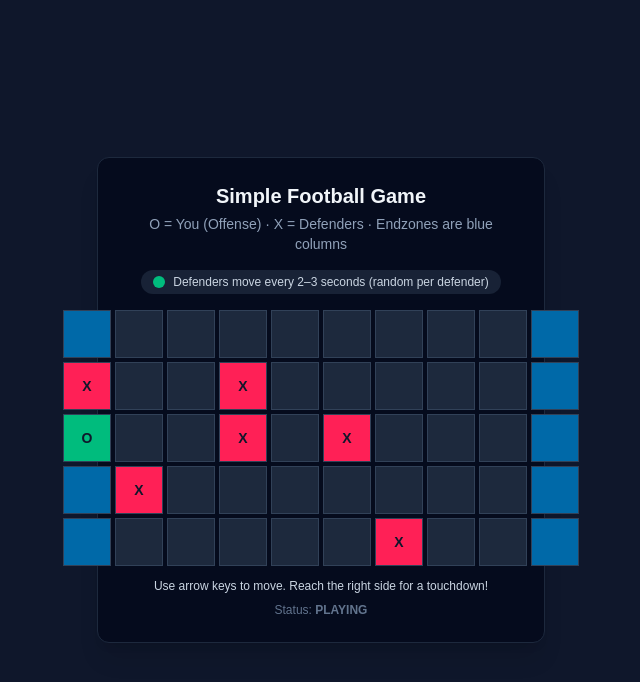
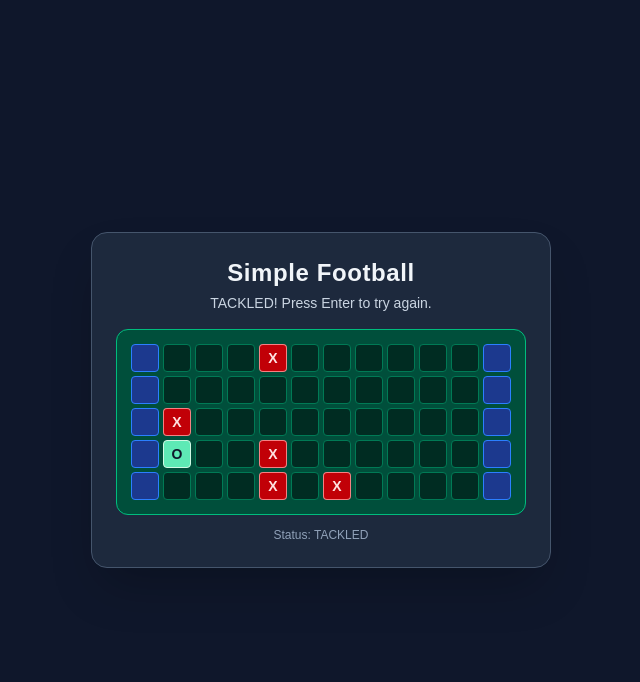
Before and after one commit to VHTips/egame-football, a Next.js app: page / in a window 1280 px wide. Shown: the top 682 px of the page, without its empty margins (319-959 px from the left). Built offline with nearby package versions, Linux system fonts and the light colour scheme.

Commit message:
egame-football-v.03_11_25_25_2228-cols-new-start-pos

```diff
--- a/app/page.tsx
+++ b/app/page.tsx
@@ -1,5 +1,5 @@
 "use client";
-// egame-footbal-v.01_11_25_25_2055_defenders_speed_fix
+// egame-football-v.03_11_25_25_2228-cols-new-start-pos
 
 import React, {
   useCallback,
@@ -16,53 +16,51 @@ type Position = { row: number; col: number };
 type GameStatus = "PLAYING" | "TOUCHDOWN" | "TACKLED";
 
 const ROWS = 5;
-const COLS = 10;
+const COLS = 12; // increased from 10 to 12
 const NUM_DEFENDERS = 6;
 
-// Base player start position
-const PLAYER_START: Position = { row: 2, col: 0 };
+// Helper to create an empty grid
+const createEmptyGrid = (): CellType[][] =>
+  Array.from({ length: ROWS }, () =>
+    Array.from({ length: COLS }, () => "EMPTY" as CellType)
+  );
 
-// Helper to get a random integer between min and max (inclusive)
-function randomInt(min: number, max: number): number {
-  return Math.floor(Math.random() * (max - min + 1)) + min;
+const positionsEqual = (a: Position, b: Position) =>
+  a.row === b.row && a.col === b.col;
+
+const randomInt = (min: number, max: number) =>
+  Math.floor(Math.random() * (max - min + 1)) + min;
+
+// Generate defenders away from the player and from each other
+const generateDefenders = (player: Position): Position[] => {
+  const defenders: Position[] = [];
+
+  while (defenders.length < NUM_DEFENDERS) {
+    const pos: Position = {
+      row: randomInt(0, ROWS - 1),
+      col: randomInt(3, COLS - 1), // keep them away from the very left edge
+    };
+
+    const collidesPlayer = positionsEqual(pos, player);
+    const collidesOther = defenders.some((d) => positionsEqual(d, pos));
+
+    if (!collidesPlayer && !collidesOther) {
+      defenders.push(pos);
+    }
   }
 
-// 2s or 3s delay, chosen randomly each time
+  return defenders;
+};
+
+const clamp = (val: number, min: number, max: number) =>
+  Math.max(min, Math.min(max, val));
+
+// Defenders move on independent random delays (1 or 1.5 seconds)
 function randomDefenderDelayMs(): number {
   return Math.random() < 0.5 ? 1000 : 1500;
 }
 
-// Check if two positions are the same
-function isSamePosition(a: Position, b: Position): boolean {
-  return a.row === b.row && a.col === b.col;
-}
-
-const Page: React.FC = () => {
-  const [player, setPlayer] = useState<Position>(PLAYER_START);
-  const [defenders, setDefenders] = useState<Position[]>([]);
-  const [status, setStatus] = useState<GameStatus>("PLAYING");
-
-  // Refs to keep latest values inside timeouts
-  const playerRef = useRef<Position>(PLAYER_START);
-  const statusRef = useRef<GameStatus>("PLAYING");
-  const defendersTimeoutsRef = useRef<ReturnType<typeof setTimeout>[]>([]);
-
-  // Keep refs updated whenever state changes
-  useEffect(() => {
-    playerRef.current = player;
-  }, [player]);
-
-  useEffect(() => {
-    statusRef.current = status;
-  }, [status]);
-
-  // Clear all defender timeouts
-  const clearDefenderTimeouts = useCallback(() => {
-    defendersTimeoutsRef.current.forEach((id) => clearTimeout(id));
-    defendersTimeoutsRef.current = [];
-  }, []);
-
-  // Compute the next position for a given defender
+// Compute the next position for a given defender, chasing the player
 function getNextDefenderPosition(
   current: Position,
   playerPos: Position,
@@ -131,6 +129,35 @@ const Page: React.FC = () => {
   return current;
 }
 
+const pageStyle =
+  "min-h-screen flex items-center justify-center bg-slate-900 text-slate-100";
+
+// Updated start position per your request: row 3, col 1 (0-based)
+const PLAYER_START: Position = { row: 3, col: 1 };
+
+const Page: React.FC = () => {
+  const [player, setPlayer] = useState<Position>(() => PLAYER_START);
+  const [defenders, setDefenders] = useState<Position[]>([]); // start empty for deterministic SSR
+  const [status, setStatus] = useState<GameStatus>("PLAYING");
+
+  // Refs so timeouts always see the latest player/status
+  const playerRef = useRef<Position>(PLAYER_START);
+  const statusRef = useRef<GameStatus>("PLAYING");
+  const defendersTimeoutsRef = useRef<ReturnType<typeof setTimeout>[]>([]);
+
+  useEffect(() => {
+    playerRef.current = player;
+  }, [player]);
+
+  useEffect(() => {
+    statusRef.current = status;
+  }, [status]);
+
+  const clearDefenderTimeouts = useCallback(() => {
+    defendersTimeoutsRef.current.forEach((id) => clearTimeout(id));
+    defendersTimeoutsRef.current = [];
+  }, []);
+
   // Schedule a movement timeout for a specific defender index
   const scheduleDefenderMove = useCallback(
     (index: number) => {
@@ -145,7 +172,6 @@ const Page: React.FC = () => {
         const currentPlayer = playerRef.current;
 
         setDefenders((prev) => {
-          // In case defenders array changed size
           if (!prev[index]) return prev;
 
           const beforeMove = [...prev];
@@ -161,7 +187,7 @@ const Page: React.FC = () => {
           beforeMove[index] = nextPos;
 
           // Check for collision with player
-          if (isSamePosition(nextPos, currentPlayer)) {
+          if (positionsEqual(nextPos, currentPlayer)) {
             statusRef.current = "TACKLED";
             setStatus("TACKLED");
             return beforeMove;
@@ -181,38 +207,20 @@ const Page: React.FC = () => {
     [setDefenders]
   );
 
-  // Initialize or reset the entire game
   const initGame = useCallback(() => {
     clearDefenderTimeouts();
 
-    const startPlayer = { ...PLAYER_START };
+    const startPlayer: Position = { ...PLAYER_START };
     setPlayer(startPlayer);
     playerRef.current = startPlayer;
 
     setStatus("PLAYING");
     statusRef.current = "PLAYING";
 
-    // Generate defenders away from the player and from each other
-    const newDefenders: Position[] = [];
-    while (newDefenders.length < NUM_DEFENDERS) {
-      const candidate: Position = {
-        row: randomInt(0, ROWS - 1),
-        col: randomInt(3, COLS - 1), // keep them away from the very left
-      };
-
-      const collidesWithPlayer = isSamePosition(candidate, startPlayer);
-      const collidesWithOthers = newDefenders.some((d) =>
-        isSamePosition(d, candidate)
-      );
-
-      if (!collidesWithPlayer && !collidesWithOthers) {
-        newDefenders.push(candidate);
-      }
-    }
-
+    const newDefenders = generateDefenders(startPlayer);
     setDefenders(newDefenders);
 
-    // Schedule individual movement timers for each defender
+    // Schedule movement for each defender
     newDefenders.forEach((_, index) => {
       scheduleDefenderMove(index);
     });
@@ -221,13 +229,12 @@ const Page: React.FC = () => {
   // Run once on mount
   useEffect(() => {
     initGame();
-    // Cleanup on unmount
     return () => {
       clearDefenderTimeouts();
     };
   }, [initGame, clearDefenderTimeouts]);
 
-  // Keyboard controls: arrows move the player, Enter restarts when not playing
+  // Handle keyboard input
   useEffect(() => {
     const handleKeyDown = (event: KeyboardEvent) => {
       const key = event.key;
@@ -240,164 +247,111 @@ const Page: React.FC = () => {
         return;
       }
 
-      // Only allow movement while playing
-      if (statusRef.current !== "PLAYING") return;
-
-      let nextRow = playerRef.current.row;
-      let nextCol = playerRef.current.col;
-
-      if (key === "ArrowUp") {
-        nextRow = Math.max(0, nextRow - 1);
-      } else if (key === "ArrowDown") {
-        nextRow = Math.min(ROWS - 1, nextRow + 1);
-      } else if (key === "ArrowLeft") {
-        nextCol = Math.max(0, nextCol - 1);
-      } else if (key === "ArrowRight") {
-        nextCol = Math.min(COLS - 1, nextCol + 1);
-      } else {
+      if (statusRef.current !== "PLAYING") {
         return;
       }
 
-      // If position wouldn't change, ignore
-      if (
-        nextRow === playerRef.current.row &&
-        nextCol === playerRef.current.col
-      ) {
-        return;
+      let dRow = 0;
+      let dCol = 0;
+
+      if (key === "ArrowUp") dRow = -1;
+      else if (key === "ArrowDown") dRow = 1;
+      else if (key === "ArrowLeft") dCol = -1;
+      else if (key === "ArrowRight") dCol = 1;
+      else return;
+
+      setPlayer((prev) => {
+        const next: Position = {
+          row: clamp(prev.row + dRow, 0, ROWS - 1),
+          col: clamp(prev.col + dCol, 0, COLS - 1),
+        };
+
+        // Touchdown?
+        if (next.col === COLS - 1) {
+          setStatus("TOUCHDOWN");
+          statusRef.current = "TOUCHDOWN";
         }
 
-      const newPlayerPos: Position = { row: nextRow, col: nextCol };
-
-      const defenderOnNewCell = defenders.some((d) =>
-        isSamePosition(d, newPlayerPos)
-      );
-
-      if (defenderOnNewCell) {
-        setPlayer(newPlayerPos);
-        playerRef.current = newPlayerPos;
+        // Collision with defender?
+        if (defenders.some((d) => positionsEqual(d, next))) {
           setStatus("TACKLED");
           statusRef.current = "TACKLED";
-        return;
         }
 
-      if (newPlayerPos.col === COLS - 1) {
-        setPlayer(newPlayerPos);
-        playerRef.current = newPlayerPos;
-        setStatus("TOUCHDOWN");
-        statusRef.current = "TOUCHDOWN";
-        return;
-      }
-
-      setPlayer(newPlayerPos);
-      playerRef.current = newPlayerPos;
+        playerRef.current = next;
+        return next;
+      });
     };
 
     window.addEventListener("keydown", handleKeyDown);
     return () => window.removeEventListener("keydown", handleKeyDown);
   }, [defenders, initGame]);
 
-  // Build the grid from player + defenders
-  const grid: CellType[][] = useMemo(() => {
-    const baseGrid: CellType[][] = Array.from({ length: ROWS }, () =>
-      Array.from({ length: COLS }, () => "EMPTY" as CellType)
-    );
+  const grid = useMemo(() => {
+    const g = createEmptyGrid();
 
-    defenders.forEach((def) => {
-      if (
-        def.row >= 0 &&
-        def.row < ROWS &&
-        def.col >= 0 &&
-        def.col < COLS
-      ) {
-        baseGrid[def.row][def.col] = "DEFENDER";
-      }
+    defenders.forEach((d) => {
+      g[d.row][d.col] = "DEFENDER";
     });
 
-    if (
-      player.row >= 0 &&
-      player.row < ROWS &&
-      player.col >= 0 &&
-      player.col < COLS
-    ) {
-      baseGrid[player.row][player.col] = "PLAYER";
+    g[player.row][player.col] = "PLAYER";
+
+    return g;
+  }, [player, defenders]);
+
+  const statusText =
+    status === "PLAYING"
+      ? "Use arrow keys to move your O. Reach the right side. Avoid the Xs."
+      : status === "TOUCHDOWN"
+      ? "TOUCHDOWN! Press Enter to play again."
+      : "TACKLED! Press Enter to try again.";
+
+  return (
+    <div className={pageStyle}>
+      <div className="bg-slate-800 rounded-2xl p-6 shadow-2xl border border-slate-600">
+        <div className="mb-4 text-center">
+          <h1 className="text-2xl font-semibold tracking-wide mb-1">
+            Simple Football
+          </h1>
+          <p className="text-sm text-slate-300">{statusText}</p>
+        </div>
+
+        <div className="bg-emerald-900 border border-emerald-500 rounded-xl p-3">
+          {grid.map((row, rIdx) => (
+            <div key={rIdx} className="flex justify-center">
+              {row.map((cell, cIdx) => {
+                const isEndZone = cIdx === COLS - 1 || cIdx === 0;
+                const baseClasses =
+                  "w-7 h-7 mx-0.5 my-0.5 flex items-center justify-center rounded-sm text-sm font-bold";
+
+                let cellClasses = "bg-emerald-950 border border-emerald-700";
+
+                if (isEndZone) {
+                  cellClasses =
+                    "bg-blue-900 border border-blue-500"; // end zones
+                } else if (cell === "PLAYER") {
+                  cellClasses =
+                    "bg-emerald-300 text-slate-900 border border-emerald-100";
+                } else if (cell === "DEFENDER") {
+                  cellClasses =
+                    "bg-red-700 text-red-100 border border-red-300/80";
                 }
 
-    return baseGrid;
-  }, [player, defenders]);
-
-  const getCellClasses = (row: number, col: number, cell: CellType) => {
-    const isLeftEndZone = col === 0;
-    const isRightEndZone = col === COLS - 1;
-
-    const base =
-      "flex items-center justify-center border border-slate-700 text-sm font-semibold w-10 h-10 sm:w-12 sm:h-12";
-
-    if (cell === "PLAYER") {
-      return `${base} bg-emerald-500 text-slate-900`;
-    }
-
-    if (cell === "DEFENDER") {
-      return `${base} bg-rose-500 text-slate-900`;
-    }
-
-    if (isLeftEndZone || isRightEndZone) {
-      return `${base} bg-sky-700 text-sky-200`;
-    }
-
-    return `${base} bg-slate-800 text-slate-300`;
-  };
-
-  const statusMessage =
-    status === "PLAYING"
-      ? "Use arrow keys to move. Reach the right side for a touchdown!"
-      : status === "TOUCHDOWN"
-      ? "Touchdown! Press Enter to play again."
-      : "Tackled! Press Enter to try again.";
-
                 return (
-    <div className="min-h-screen bg-slate-900 text-slate-100 flex items-center justify-center px-4">
-      <div className="w-full max-w-md bg-slate-950/70 border border-slate-800 rounded-xl shadow-xl p-4 sm:p-6">
-        <h1 className="text-lg sm:text-xl font-bold text-center mb-1">
-          Simple Football Game
-        </h1>
-        <p className="text-xs sm:text-sm text-center text-slate-400 mb-4">
-          O = You (Offense) · X = Defenders · Endzones are blue columns
-        </p>
-
-        <div className="flex justify-center mb-4">
-          <div className="inline-flex items-center gap-2 rounded-full bg-slate-800/80 px-3 py-1 text-xs text-slate-300">
-            <span className="inline-block w-3 h-3 rounded-full bg-emerald-500" />
-            <span>Defenders move every 2–3 seconds (random per defender)</span>
+                  <div
+                    key={cIdx}
+                    className={`${baseClasses} ${cellClasses}`}
+                  >
+                    {cell === "PLAYER" ? "O" : cell === "DEFENDER" ? "X" : ""}
                   </div>
-        </div>
-
-        <div className="flex justify-center mb-3">
-          <div className="flex flex-col gap-1">
-            {grid.map((rowCells, rowIndex) => (
-              <div key={rowIndex} className="flex gap-1 justify-center">
-                {rowCells.map((cell, colIndex) => (
-                  <div
-                    key={colIndex}
-                    className={getCellClasses(rowIndex, colIndex, cell)}
-                  >
-                    {cell === "PLAYER"
-                      ? "O"
-                      : cell === "DEFENDER"
-                      ? "X"
-                      : ""}
+                );
+              })}
             </div>
           ))}
         </div>
-            ))}
-          </div>
-        </div>
 
-        <div className="text-xs text-center text-slate-300 mb-2">
-          {statusMessage}
-        </div>
-
-        <div className="text-xs text-center text-slate-500">
-          Status: <span className="font-semibold">{status}</span>
+        <div className="mt-3 text-xs text-center text-slate-400">
+          Status: {status}
         </div>
       </div>
     </div>
```
Lines whose indentation alone changed are shown as unchanged.
